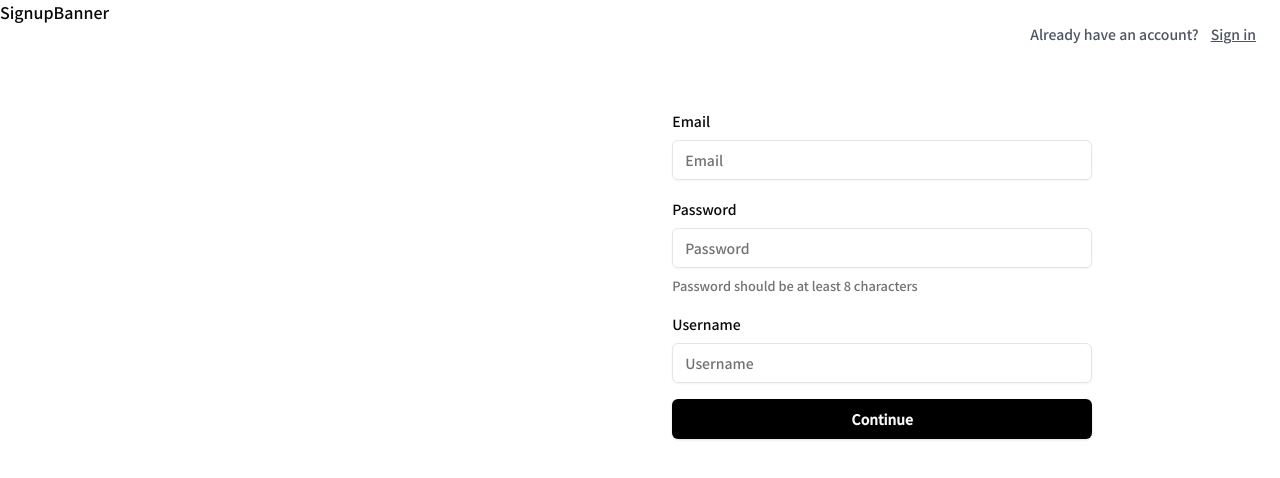
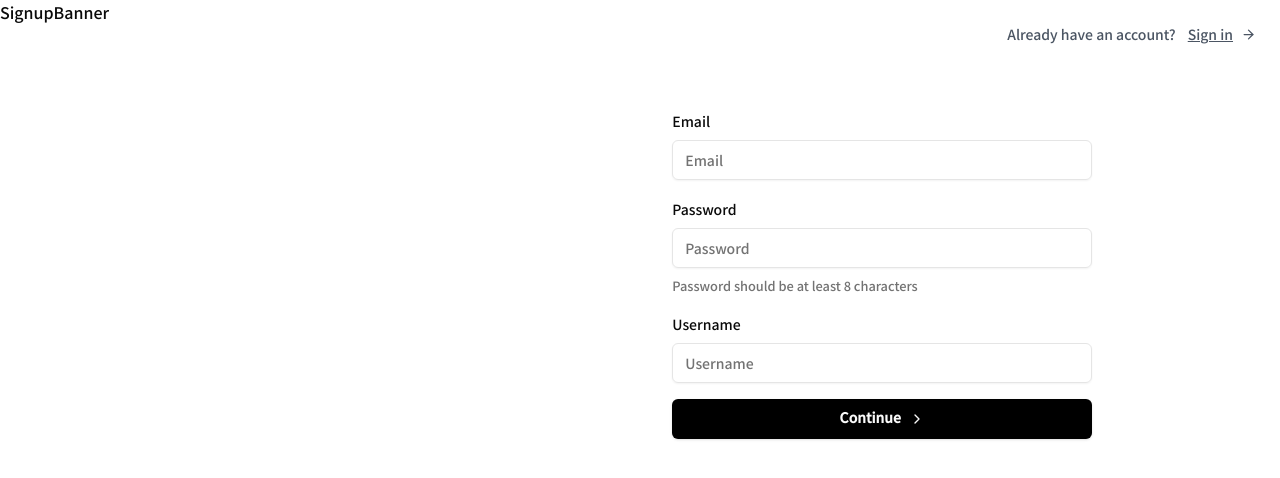
Before and after one commit to Urasion/instagram-clone, a Next.js app: page /sign-up in a window 1280 px wide. Shown: the top 478 px of the page. Built offline with nearby package versions, Linux system fonts and the light colour scheme; no server answers.

Commit message:
feat: add SignUpSchema to SignUpForm

```diff
--- a/src/components/sign-up/SignUpForm.tsx
+++ b/src/components/sign-up/SignUpForm.tsx
@@ -13,9 +13,14 @@ import { useForm } from 'react-hook-form';
 
 import { Input } from '../ui/input';
 import { Button } from '../ui/button';
-
+import { LucideChevronRight } from 'lucide-react';
+import { SignUp } from '@/type';
+import { zodResolver } from '@hookform/resolvers/zod';
+import { signUpSchema } from '@/lib/zod';
 export default function SignUpForm() {
-  const form = useForm();
+  const form = useForm<SignUp>({
+    resolver: zodResolver(signUpSchema),
+  });
   return (
     <Form {...form}>
       <form onSubmit={() => {}} className="flex flex-col flex-auto space-y-4">
@@ -75,10 +80,11 @@ export default function SignUpForm() {
           )}
         />
         <Button
-          className="w-[420px] h-10 font-bold bg-black hover:bg-gray-900/80"
+          className="w-[420px] h-10 font-bold bg-black hover:bg-gray-900/80 flex items-center"
           type="submit"
         >
-          Continue
+          <span className="h-full">Continue</span>
+          <LucideChevronRight />
         </Button>
       </form>
     </Form>
--- a/src/components/sign-up/SignupPaper.tsx
+++ b/src/components/sign-up/SignupPaper.tsx
@@ -1,13 +1,15 @@
 import React from 'react';
 import SignUpForm from './SignUpForm';
 import Link from 'next/link';
+import { LucideArrowRight } from 'lucide-react';
 export default function SignupPaper() {
   return (
     <div className="flex flex-col flex-auto items-center gap-10">
       <div className="w-full flex justify-end text-gray-600 text-sm space-x-3 p-6">
         <span>Already have an account?</span>
-        <Link href={'/sign-in'}>
+        <Link href={'/sign-in'} className="flex items-center space-x-2">
           <span className="underline">Sign in</span>
+          <LucideArrowRight size={15} />
         </Link>
       </div>
       <SignUpForm />
--- a/src/lib/zod.ts
+++ b/src/lib/zod.ts
@@ -5,3 +5,13 @@ export const loginSchema = z.object({
   }),
   password: z.string(),
 });
+
+export const signUpSchema = z.object({
+  email: z.string().email({
+    message: 'Please submit it in email template',
+  }),
+  password: z
+    .string()
+    .min(8, { message: 'Please submit at least 8 characters' }),
+  username: z.string(),
+});
--- a/src/type.ts
+++ b/src/type.ts
@@ -1,6 +1,7 @@
 import { z } from 'zod';
-import { loginSchema } from './lib/zod';
+import { loginSchema, signUpSchema } from './lib/zod';
 import { users } from './db/schema';
 
 export type SignIn = z.infer<typeof loginSchema>;
+export type SignUp = z.infer<typeof signUpSchema>;
 export type User = typeof users.$inferSelect;
```
